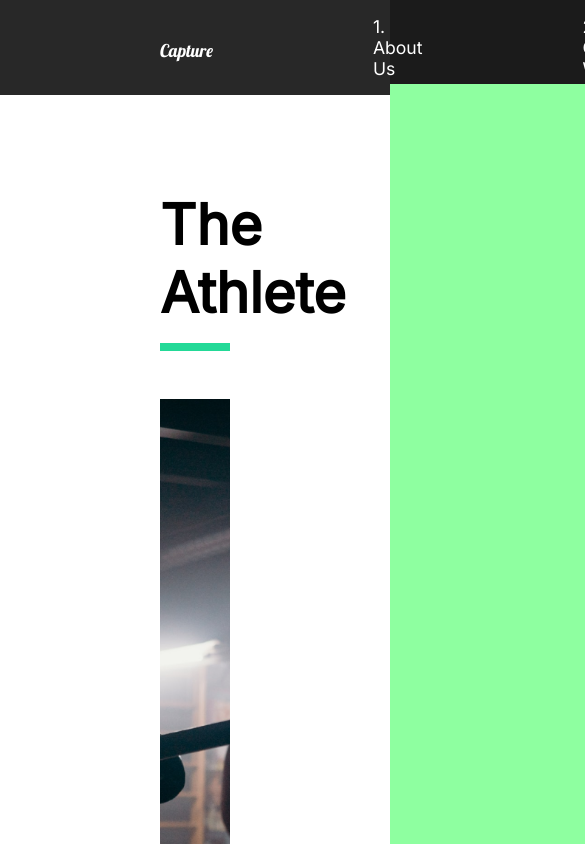
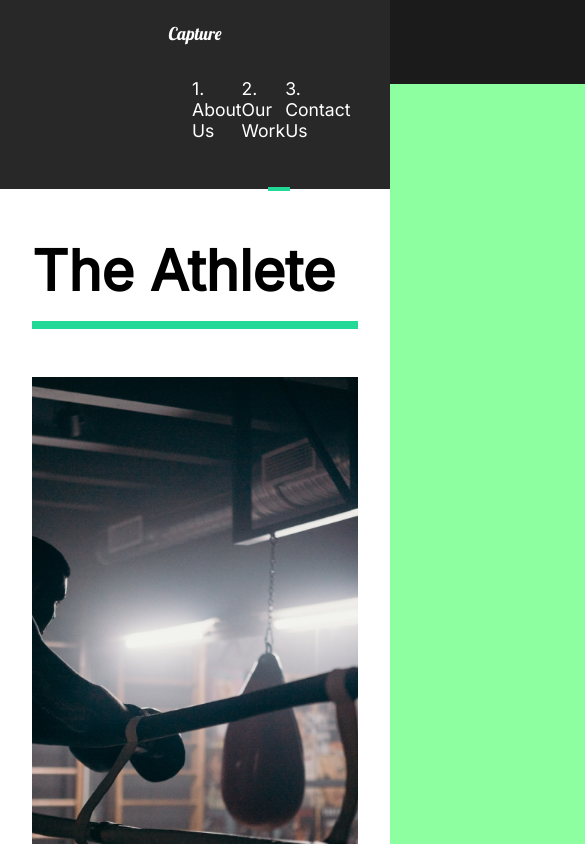
Before and after one commit to saysonjerald/portfolio-react, a React (Create React App) app: page /work in a window 390 px wide. Shown: the top 844 px of the page, 585 px wide, since content can reach past the window. Built offline with nearby package versions, Linux system fonts and the light colour scheme.

Commit message:
23-24. Mobile Friendly and Nav Line Animation

```diff
--- a/src/components/GlobalStyle.js
+++ b/src/components/GlobalStyle.js
@@ -12,6 +12,10 @@
     background: #1b1b1b;
     font-family: 'Inter', sans-serif;
     overflow-x: hidden;
+
+    @media (max-width: 1700px){
+        font-size: 75%;
+    }
 }
 
 button {
--- a/src/components/Nav.js
+++ b/src/components/Nav.js
@@ -1,20 +1,35 @@
 import React from 'react';
 import {Link} from 'react-router-dom';
 import styled from 'styled-components';
+import {motion} from 'framer-motion';
+import {useLocation} from 'react-router-dom';
 
 const Nav = () => {
+    const {pathname} = useLocation();
     return(
         <StyledNav>
             <h1><Link to="/">Capture</Link></h1>
             <ul>
                 <li>
                     <Link to="/">1. About Us</Link>
+                    <Line
+                    transition={{duration: 0.75}}
+                    initial={{width: "0%"}}
+                    animate={{width: pathname === "/" ? "50%" : "0%"}}/>
                 </li>
                 <li>
                     <Link to="/work">2. Our Work</Link>
+                    <Line
+                    transition={{duration: 0.75}}
+                    initial={{width: "0%"}}
+                    animate={{width: pathname === "/work" ? "50%" : "0%"}}/>
                 </li>
                 <li>
                     <Link to="/contact">3. Contact Us</Link>
+                    <Line
+                    transition={{duration: 0.75}}
+                    initial={{width: "0%"}}
+                    animate={{width: pathname === "/contact" ? "50%" : "0%"}}/>
                 </li>
             </ul>
         </StyledNav>
@@ -49,6 +64,31 @@
         padding-left: 10rem;
         position: relative;
     }
+    @media (max-width: 1300px) {
+        flex-direction: column;
+        padding: 2rem10rem;
+        #logo {
+            display: inline-block;
+            margin: 1rem;
+        }
+        ul {
+            padding: 2rem;
+            justify-content: space-around;
+            width: 100%;
+            li {
+                padding: 0;
+            }
+        }
+    }
+`
+
+const Line = styled(motion.div)`
+    height: 0.3rem;
+    background: #23d997;
+    width: 0%;
+    position: absolute;
+    bottom: -80%;
+    left: 60%;
 `
 
 export default Nav;
--- a/src/components/ServicesSection.js
+++ b/src/components/ServicesSection.js
@@ -69,11 +69,17 @@
         width: 70%;
         padding: 2rem 0rem 4rem 0rem;
     }
+    @media (max-width: 1300px){
+        display: block;
+    }
 `
 
 const Cards = styled.div`
     display: flex;
     flex-wrap: wrap;
+    @media( max-width: 1300px){
+        justify-content: center;
+    }
 `
 
 const Card = styled.div`
--- a/src/components/useScroll.js
+++ b/src/components/useScroll.js
@@ -4,7 +4,7 @@
 export const useScroll = () => {
 
     const controls = useAnimation();
-    const [element, view] = useInView({threshold: 0.5});
+    const [element, view] = useInView({threshold: 0.3});
     if(view){
         controls.start('show');
     } else {
--- a/src/pages/ContactUs.js
+++ b/src/pages/ContactUs.js
@@ -44,10 +44,17 @@
     padding: 5rem 10rem;
     color: #353535;
     min-height: 90vh;
+    @media (max-width: 1500px) {
+        padding: 2rem;
+        font-size: 1rem;
+    }
 `
 const Title = styled.div`
     margin-bottom: 4rem;
     color: black;
+    @media (max-width: 1500px) {
+        margin-top: 5rem;
+    }
 `
 
 const Circle = styled.div`
--- a/src/pages/MovieDetail.js
+++ b/src/pages/MovieDetail.js
@@ -64,6 +64,10 @@
     margin: 5rem 10rem;
     align-items: center;
     justify-content: space-around;
+    @media (max-width: 1500px) {
+        display: block;
+        margin: 2rem 2rem;
+    }
 `
 
 const AwardStyle = styled.div`
--- a/src/pages/OurWork.js
+++ b/src/pages/OurWork.js
@@ -57,6 +57,9 @@
 const Work = styled(motion.div)`
     min-height: 100vh;
     overflow: hidden;
+    @media (max-width: 1300px) {
+        padding: 2rem 2rem;
+    }
     padding: 5rem 10rem;
     h2 {
         padding: 1rem 0rem;
--- a/src/styles.js
+++ b/src/styles.js
@@ -9,6 +9,12 @@
     justify-content: space-between;
     padding: 5rem 10rem;
     color: white;
+
+    @media(max-width: 1300px){
+        display: block;
+        padding: 2rem 2rem;
+        text-align: center;
+    }
 `
 
 export const Description = styled.div`
@@ -17,6 +23,10 @@
     z-index: 2;
     h2 {
         font-weight: lighter;
+    }
+
+    @media(max-width: 1300px){
+        margin: 2rem 0rem 5rem 0rem;
     }
 `
 
```
